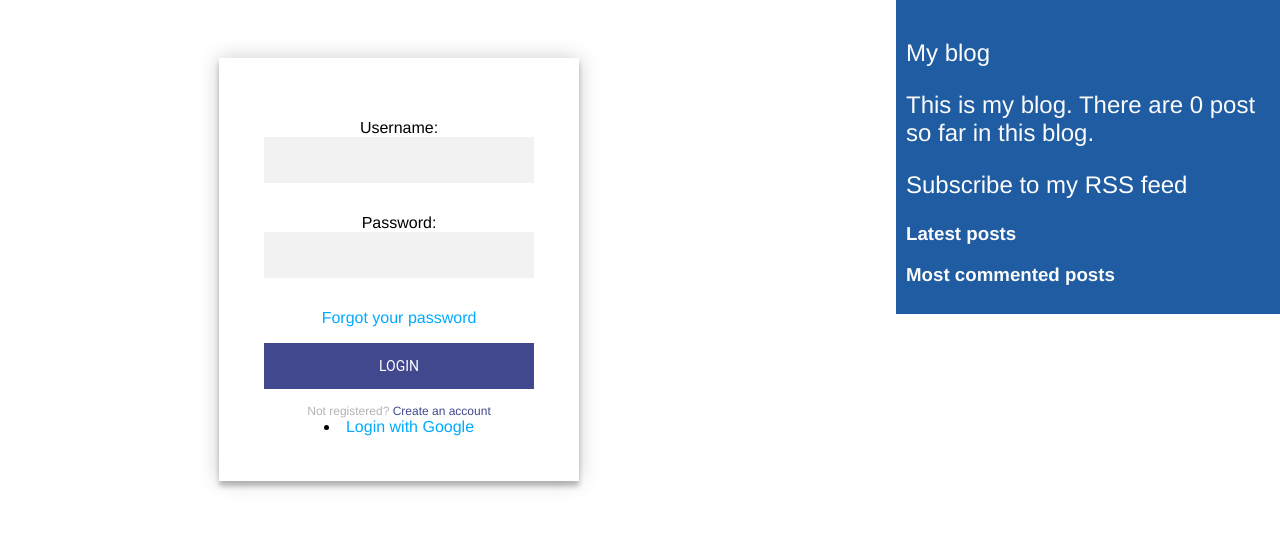
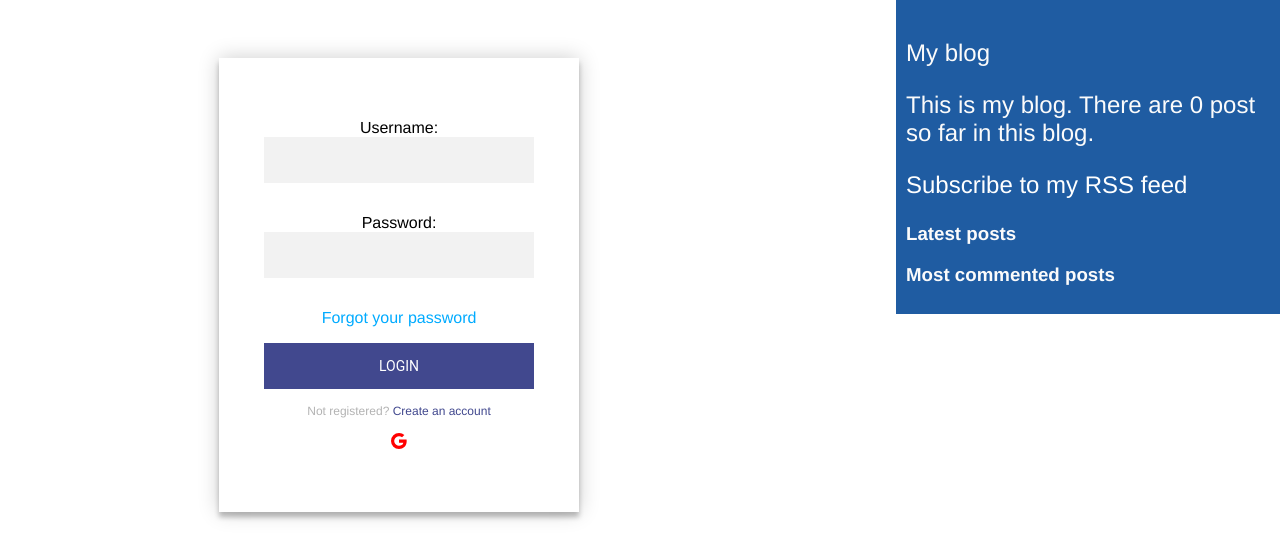
Before and after one commit to harshagarwal2245/Django_blog, a Django app: page /accounts/login/ in a window 1280 px wide. Shown: the part 48-608 px from the top of the page. Run offline with Django 3.2, Linux system fonts and the light colour scheme; data that the repository does not hold is empty; some libraries are stand-ins or nearby versions.

Commit message:
Update requirements.txt

```diff
--- a/requirements.txt
+++ b/requirements.txt
@@ -14,3 +14,4 @@ dj-database-url
 social-auth-app-django==3.1.0
 werkzeug==0.16.0
 pyOpenSSL==19.0.0
+django-extensions==2.2.5
--- a/templates/blog/account/login.html
+++ b/templates/blog/account/login.html
@@ -20,10 +20,12 @@
         <button>login</button>
         <p class="message">Not registered? <a href="{% url 'register' %}">Create an account</a></p>
       </form>
-      <li class="google">
-        <a href="{% url "social:begin" "google-oauth2" %}">Login with
-       Google</a>
-       </li>
+
+        <a href="{% url "social:begin" "google-oauth2" %}">
+          <button style="color: red; background-color: white;"><svg xmlns="http://www.w3.org/2000/svg" width="16" height="16" fill="currentColor" class="bi bi-google" viewBox="0 0 16 16">
+          <path d="M15.545 6.558a9.42 9.42 0 0 1 .139 1.626c0 2.434-.87 4.492-2.384 5.885h.002C11.978 15.292 10.158 16 8 16A8 8 0 1 1 8 0a7.689 7.689 0 0 1 5.352 2.082l-2.284 2.284A4.347 4.347 0 0 0 8 3.166c-2.087 0-3.86 1.408-4.492 3.304a4.792 4.792 0 0 0 0 3.063h.003c.635 1.893 2.405 3.301 4.492 3.301 1.078 0 2.004-.276 2.722-.764h-.003a3.702 3.702 0 0 0 1.599-2.431H8v-3.08h7.545z"/>
+        </svg></button></a>
+
       {% endif %}
     </div>
   </div>
```
